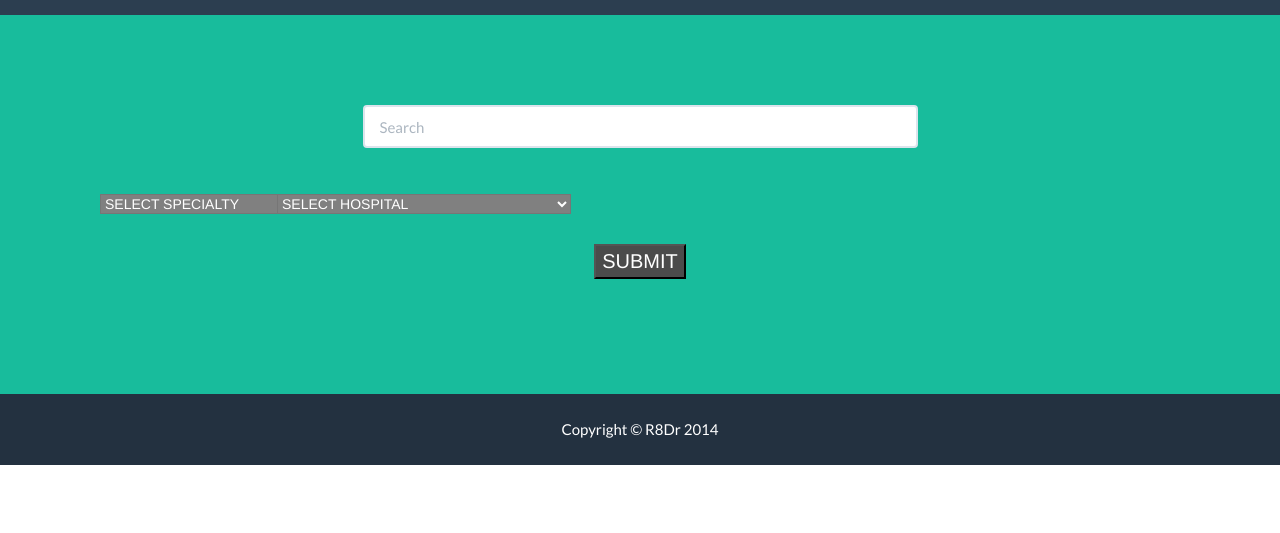
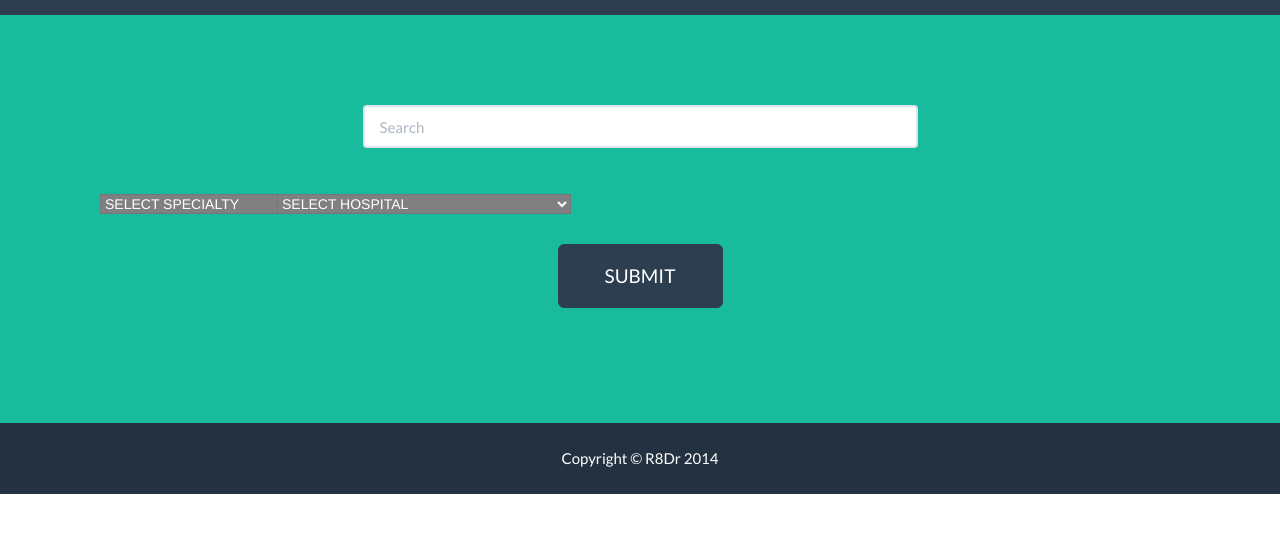
Before and after one commit to psok/wildhacks2014, a plain HTML site: page index.html in a window 1280 px wide. Shown: the part 95-628 px from the top of the page. Drawn offline with nearby package versions, Linux system fonts and the light colour scheme.

Commit message:
Updated Homepage
Added correct style for the Submit button.

```diff
--- a/index.html
+++ b/index.html
@@ -147,7 +147,7 @@
                             <div class="col-md-offset-5 col-md-2">
                                 <form method="link">
                                     <div class="form-group">
-                                      <button type="button" class="submitButton" id="submit">SUBMIT</button>
+                                      <button type="button" class="btn btn-primary btn-lg btn-block" id="submit">SUBMIT</button>
                                     </div>
                                 </form>
                             </div>
```
